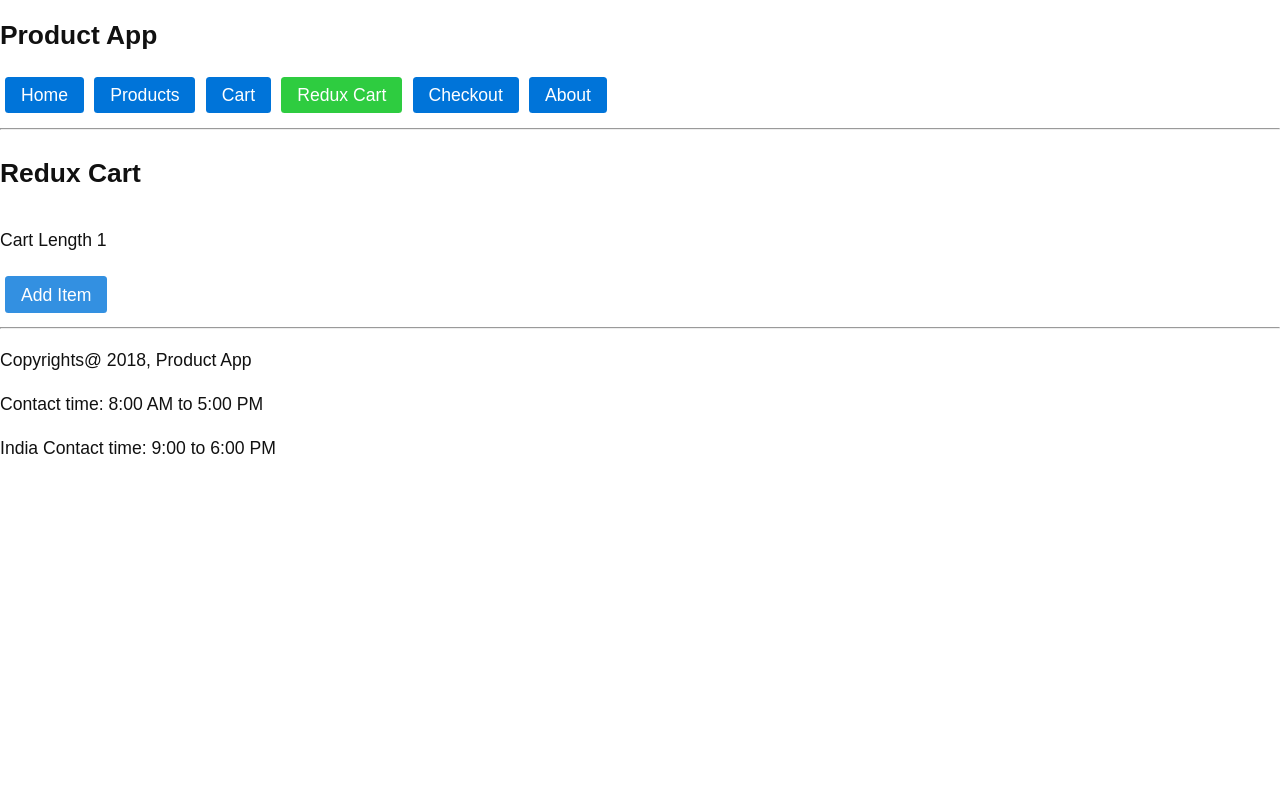
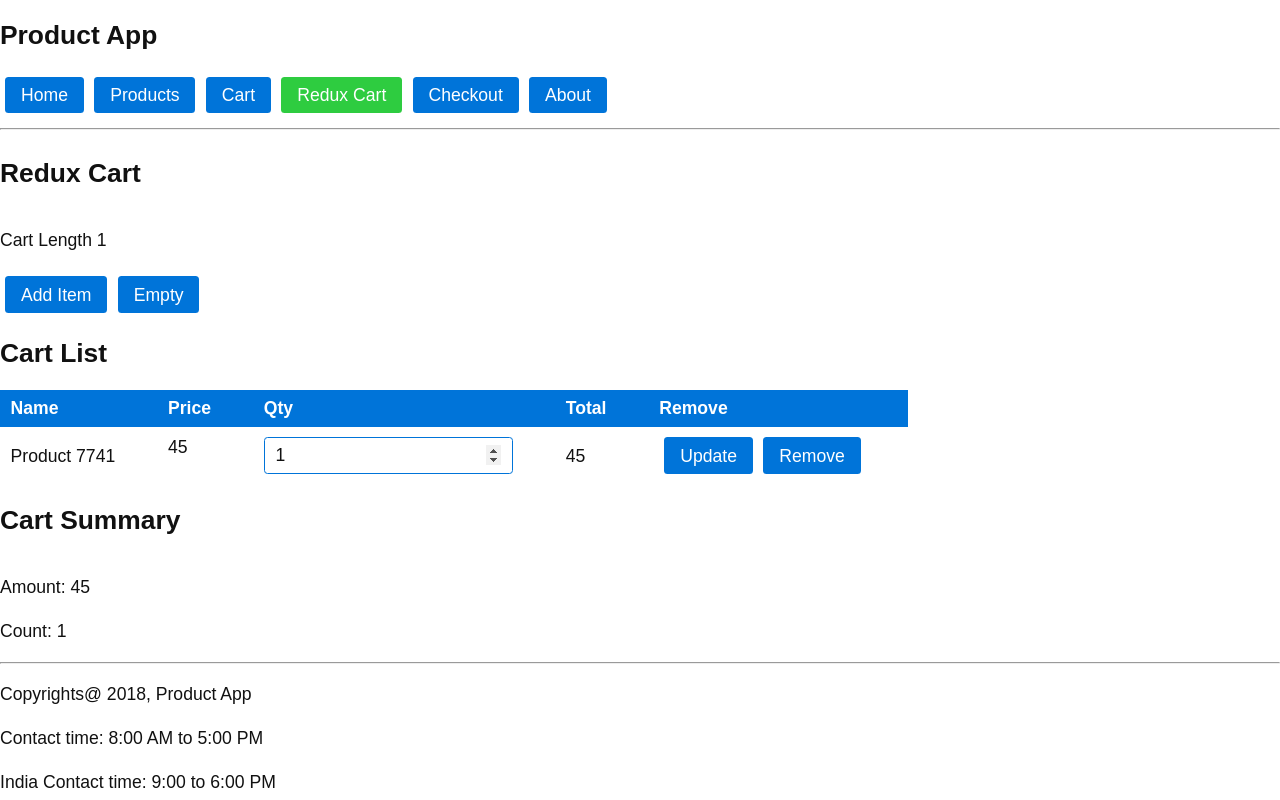
Before and after one commit to nodesense/bold-react-july-2018, a React (Create React App) app: page /redux-cart in a window 1280 px wide. Both pictures are taken after a click on the button "Add Item". Built offline with nearby package versions, Linux system fonts and the light colour scheme.

Commit message:
redux cart complete

```diff
--- /dev/null
+++ b/src/app/redux-cart/components/CartItem.js
@@ -0,0 +1,85 @@
+
+import React, {Component} from "react";
+import PropTypes from "prop-types";
+
+
+
+export default class CartItem extends Component {
+    constructor(props) {
+        super(props);
+
+        this.state = {
+            qty: props.item.qty
+        }
+    }
+
+    componentWillReceiveProps(nextProps) {
+        this.setState({
+            qty: nextProps.item.qty
+        })
+    }
+
+    componentWillUnmount() {
+        console.log("CartItem will unmount");
+    }
+
+    //es next
+    onChangeText = (e) => {
+        // target is input element, real dom element
+        let target = e.target;
+
+        this.setState({
+            qty: target.value
+        })
+
+    }
+
+    componentDidMount() {
+        // all refs are resolved
+        this.inputElem.focus();
+
+     }
+
+    render() {
+        console.log("CartItem render", this.props.item.id);
+
+        let {item} = this.props;
+
+
+        return (
+
+            <tr>
+                <td>{item.name}</td>
+                <td>
+                   {item.price}
+                   <p ref="discount"> </p>
+                </td>
+                <td>
+                   <input value={this.state.qty}
+                          type="number"
+                          onChange={this.onChangeText}
+                          ref = { (elem) => this.inputElem = elem  }
+                   />
+                </td>
+                <td> {item.price * item.qty} </td>
+                <td>
+                <button onClick={() => this.props.actions.updateItem(item.id, this.state.qty)}>
+                        Update
+                    </button>
+                    <button onClick={() => this.props.actions.removeItem(item.id)}>
+                        Remove
+                    </button>
+                </td>
+            </tr>
+        )
+    }
+}
+
+
+CartItem.defaultProps = {
+
+}
+
+CartItem.propTypes = {
+
+}
--- /dev/null
+++ b/src/app/redux-cart/components/CartList.js
@@ -0,0 +1,51 @@
+
+import React from "react";
+import PropTypes from "prop-types";
+
+import CartItem from "../containers/CartItem";
+
+export default function CartList(props) {
+    let {items} = props;
+
+    console.log("CartList function render")
+
+   return (
+       <div>
+       <h2>Cart List</h2>
+       <table>
+           <thead>
+               <tr>
+                   <th>Name</th>
+                   <th>Price</th>
+                   <th>Qty</th>
+                   <th> Total </th>
+                   <th> Remove</th>
+               </tr>
+           </thead>
+           <tbody>
+
+
+           {
+               items.map (item => (
+                   <CartItem item={item}
+                             key={item.id}
+
+                   />
+               ))
+           }
+
+
+           </tbody>
+       </table>
+       </div>
+    )
+}
+
+
+CartList.defaultProps = {
+
+}
+
+CartList.propTypes = {
+
+}
--- /dev/null
+++ b/src/app/redux-cart/components/CartSummary.js
@@ -0,0 +1,29 @@
+
+import React from "react";
+import PropTypes from "prop-types";
+
+export default function CartSummary(props) {
+
+    let {
+        count,
+        amount
+    } = props;
+
+    return (
+        <div>
+        <h2>Cart Summary</h2>
+        <p> Amount: {amount} </p>
+        <p> Count: {count} </p>
+        </div>
+    )
+
+}
+
+
+CartSummary.defaultProps = {
+
+}
+
+CartSummary.propTypes = {
+
+}
--- a/src/app/redux-cart/components/ReduxCart.js
+++ b/src/app/redux-cart/components/ReduxCart.js
@@ -1,13 +1,26 @@
 import React from 'react';
 
+import CartList from "../containers/CartList";
+import CartSummary from "../containers/CartSummary";
+
 export default function ReduxCart(props) {
+    console.log("ReduxCart render ", props);
+
     return (
         <div>
             <h2>Redux Cart</h2>
             <p>Cart Length {props.cartLength}</p>
+
             <button onClick={props.addItem} >
                 Add Item
             </button>
+
+            <button onClick={props.empty} >
+                Empty
+            </button>
+
+            <CartList />
+            <CartSummary />
         </div>
     )
 }
--- /dev/null
+++ b/src/app/redux-cart/containers/CartItem.js
@@ -0,0 +1,23 @@
+
+import {connect} from "react-redux";
+import {bindActionCreators} from "redux";
+
+import CartItem from "../components/CartItem";
+import * as actions from "../state/actions";
+
+
+const mapDispatchToProps = (dispatch) => {
+    return {
+        // removeItem: function(id) {
+        //     const action = actions.removeItem(id)
+        //     dispatch(action);
+        // },
+        // actions {addItem: func(), removeItem: fun, empty, updateItem...}
+
+        // in component, props.actions.updateItem(id, 1)
+        actions: bindActionCreators(actions, dispatch)
+    }
+}
+
+export default connect(null,
+                    mapDispatchToProps) (CartItem)
--- /dev/null
+++ b/src/app/redux-cart/containers/CartList.js
@@ -0,0 +1,14 @@
+
+import {connect} from "react-redux";
+
+import CartList from "../components/CartList";
+
+const mapStateToProps = (state) => {
+    return {
+         items: state.items // (.items from combineReducer/store.js)
+    }
+}
+
+
+export default connect(mapStateToProps,
+                       null) (CartList)
--- /dev/null
+++ b/src/app/redux-cart/containers/CartSummary.js
@@ -0,0 +1,48 @@
+
+import {connect} from "react-redux";
+//import { createSelector } from 'reselect'
+
+import CartSummary from "../components/CartSummary";
+
+//Good reselect package
+//BAD
+
+function recalculate(items) {
+    console.log("RECALCULATE ", items)
+    let amount = 0,
+        count = 0;
+
+    for(let item of  items) {
+        amount += item.qty * item.price;
+        count  += item.qty;
+    }
+
+    return {
+        amount, //ES6 sugar amount: amount
+        count
+    }
+}
+
+// reselect
+
+// const itemsFilter = (state) => state.items
+// const recalculateSelector = createSelector([itemsFilter],
+//                                       (items ) => recalculate(items))
+
+const mapStateToProps = (state) => {
+    let result = recalculate(state.items);
+    //let result = recalculateSelector(state);
+
+    // old style
+    return {
+         amount: result.amount,
+         count: result.count
+    }
+    //OR
+    //ES6
+    //return {...result};
+}
+
+
+export default connect(mapStateToProps,
+                    null) (CartSummary)
--- a/src/app/redux-cart/containers/ReduxCart.js
+++ b/src/app/redux-cart/containers/ReduxCart.js
@@ -2,13 +2,18 @@
 
 import {connect} from 'react-redux';
 
+// bind dispatch and action creatos
+import {bindActionCreators} from 'redux';
+
 import ReduxCart from '../components/ReduxCart';
 
-import {addItem} from '../state/actions';
+import {addItem, empty} from '../state/actions';
 
 // state = store.getState()
 // on every subscribe, end of dispatch
+// on first time
 function mapStateToProps(state) {
+    console.log("Redux cart map state to props", state)
     return {
         //prop Name: value from state
         cartLength: state.items.length
@@ -18,6 +23,7 @@ function mapStateToProps(state) {
 //dispatch == store.dispatch
 // called only once per container component creation
 function mapDispatchToProps(dispatch) {
+    console.log("Redux cart map dispatch to props")
     return {
         // propName: function(){}
         addItem: function() {
@@ -30,8 +36,21 @@ function mapDispatchToProps(dispatch) {
             }
 
             const action = addItem(item);
+
             dispatch(action);
-        }
+        },
+
+        // empty: function() {
+        //     //call action creator
+        //     const action = empty()
+        //     // dispatch to store
+        //     dispatch(action)
+        // }
+
+               // returns a wrapper function,
+               // that calls action creator method
+               // and dispatch
+        empty: bindActionCreators(empty, dispatch)
     }
 }
 
--- a/src/app/redux-cart/state/actions.js
+++ b/src/app/redux-cart/state/actions.js
@@ -20,7 +20,7 @@ export const updateItem = (id, qty) => ({
     type: ActionTypes.UPDATE_ITEM,
     payload: {
         id,
-        qty
+        qty: parseInt(qty)
     }
 })
 
```
Also changed, not shown: src/app/redux-cart/components/ProductList.js (added).
